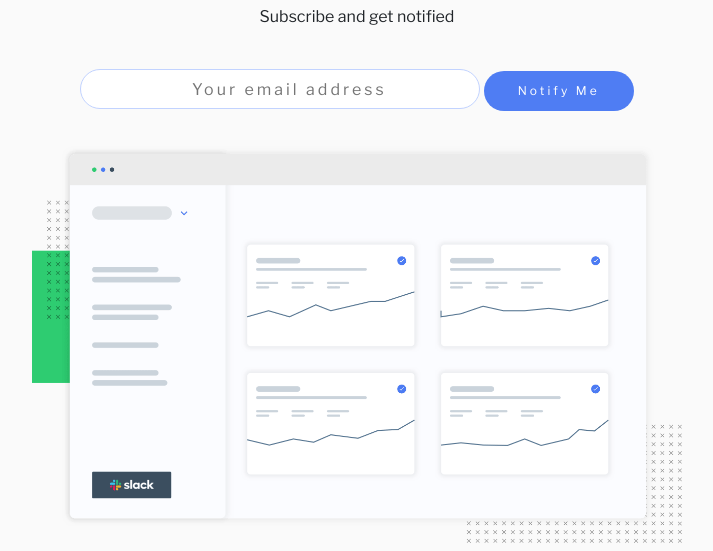
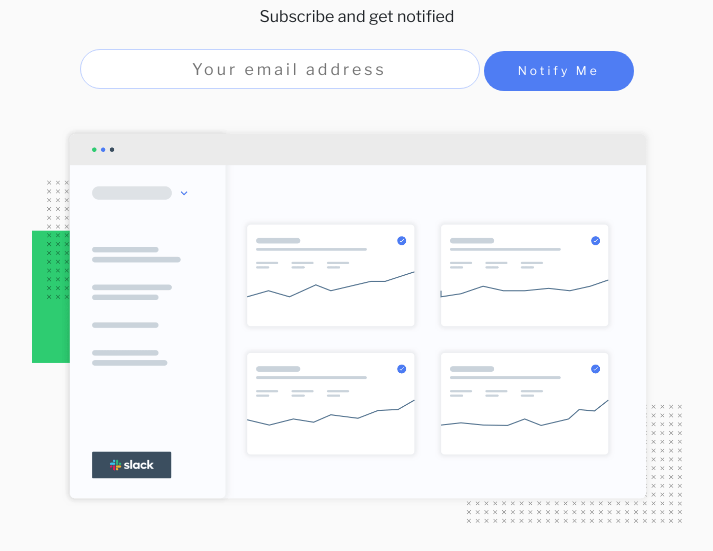
Before and after one commit to laziestmanever/Ping, a plain HTML site: page index.html in a window 1280 px wide. Shown: the part 137-688 px from the top of the page, without its empty margins (283-996 px from the left). Drawn offline with nearby package versions, Linux system fonts and the light colour scheme.

Commit message:
Update index.html

```diff
--- a/index.html
+++ b/index.html
@@ -40,7 +40,7 @@
     </header>
 
 <!-- email login -->
-        <div class="email" style="text-align: center;margin-top:40px;">
+        <div class="email" style="text-align: center;margin-top:20px;">
             <input class="text-center" type="email" id="input" name="email" placeholder="Your email address" >
             <button onclick="email()" >Notify Me</button><br>
             <label id="lbl" style="visibility: hidden;">Please enter a valid email id !</label>
```
